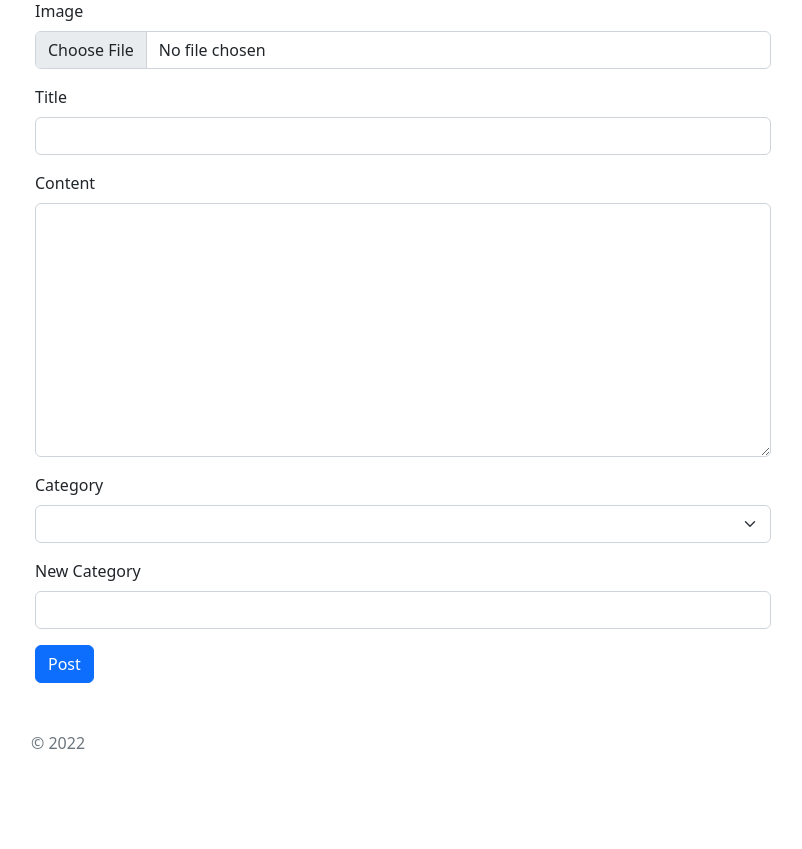
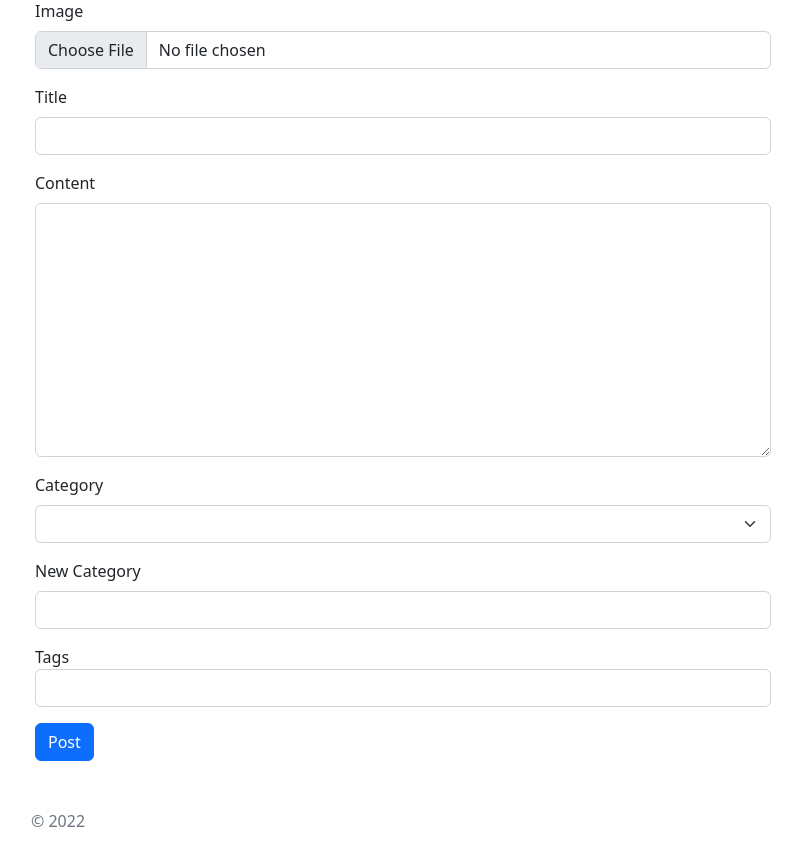
Before and after one commit to PawelPohland/flogger, a Flask app: page /post in a window 1280 px wide. Shown: the part 147-996 px from the top of the page, without its empty margins (237-1039 px from the left). Before the commit the page ends 896 px from the top, so only its background shows below. Run offline with Flask 2, Linux system fonts and the light colour scheme; the visitor is signed in with stand-in values (Sample User, id 1); parts of the project's set-up code (start-up, migrations or seed data) failed here and were passed over; some libraries are stand-ins or nearby versions.

Commit message:
Add unittest for deleting posts + tags for posts.

```diff
--- a/blog/views.py
+++ b/blog/views.py
@@ -12,6 +12,7 @@ from application import db
 
 from blog.models import Post
 from blog.models import Category
+from blog.models import Tag
 from blog.forms import PostForm
 
 from author.models import Author
@@ -43,6 +44,7 @@ def index():
 @login_required
 def post():
     form = PostForm()
+    tags_field = request.values.get("tags_field", "")
 
     if form.validate_on_submit():
         image_id = None
@@ -81,7 +83,7 @@ def post():
         flash("Article posted")
         return redirect(url_for("blog_app.article", slug=slug))
 
-    return render_template("blog/post.html", form=form, action="new")
+    return render_template("blog/post.html", form=form, action="new", tags_field=tags_field)
 
 
 @blog_app.route('/posts/<slug>')
@@ -155,3 +157,16 @@ def image_resize(original_file_path, image_id, image_base, extension):
         original_file_path, image_id + "." + extension + ".png")
 
     image.save(modified_file_path)
+
+
+def save_tags(post, tags_field):
+    post.tags.clear()
+
+    for tag_item in tags_field.split(","):
+        tag = Tag.query.filter_by(name=slugify(tag_item)).first()
+        if not tag:
+            tag = Tag(name=slugify(tag_item))
+            db.session.add(tag)
+        post.tags.append(tag)
+
+    return post
--- a/templates/blog/post.html
+++ b/templates/blog/post.html
@@ -24,8 +24,20 @@
       render_field(form.title, class='form-control') }} {{
       render_field(form.body, class='form-control', rows=10) }} {{
       render_field(form.category, class='form-select') }} {{
-      render_field(form.new_category, class='form-control') }} {% if action ==
-      "new" %}
+      render_field(form.new_category, class='form-control') }}
+
+      <div class="form-group mb-3">
+        <label for="tags_field">Tags</label>
+        <input
+          type="text"
+          class="form-control"
+          id="tags_field"
+          name="tags_field"
+          value="{{ tags_field }}"
+        />
+      </div>
+
+      {% if action == "new" %}
       <button type="submit" class="btn btn-primary">Post</button>
       {% else %}
       <button type="submit" class="btn btn-primary">Update</button>
```
Also changed, not shown: blog/models.py (+21 -0 lines), blog/tests.py (+0 -7 lines).
